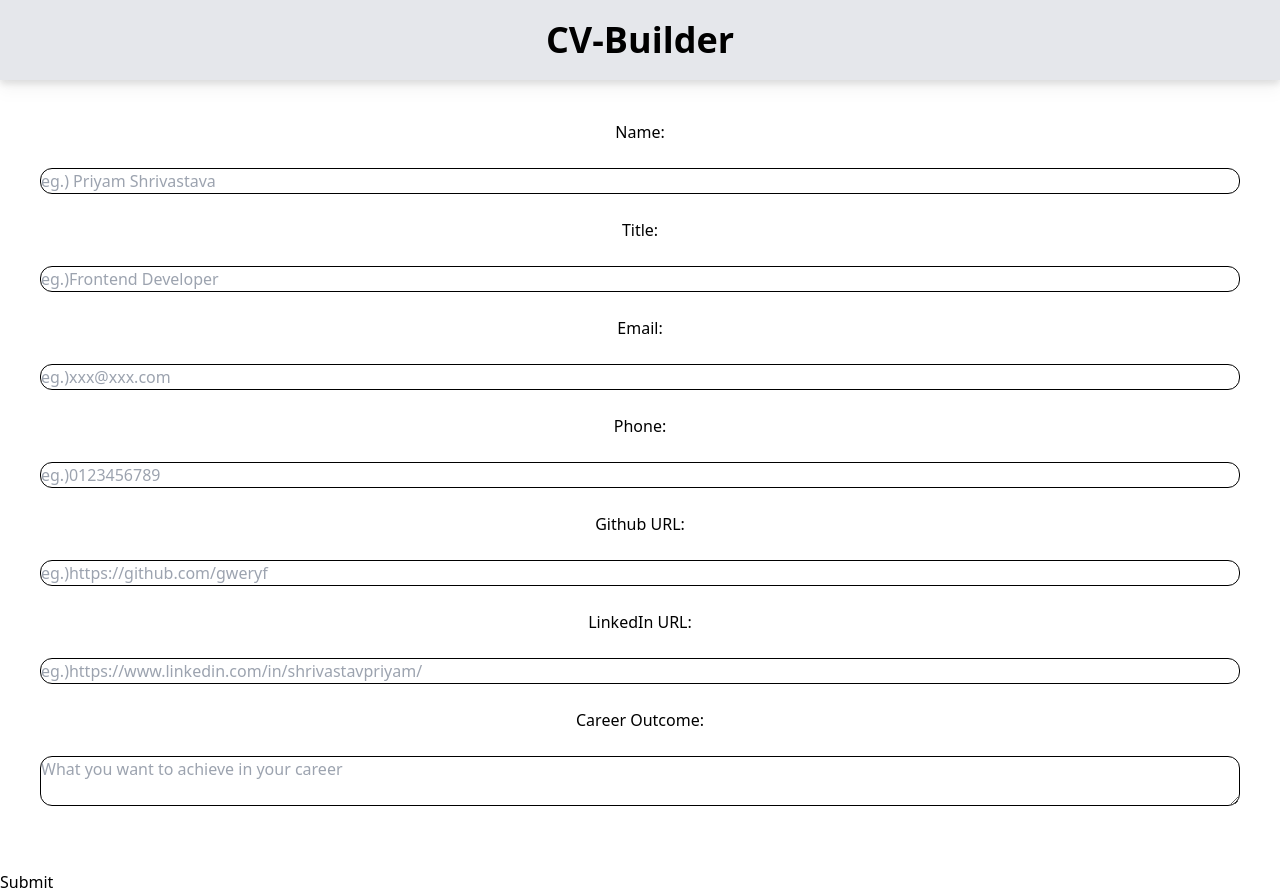
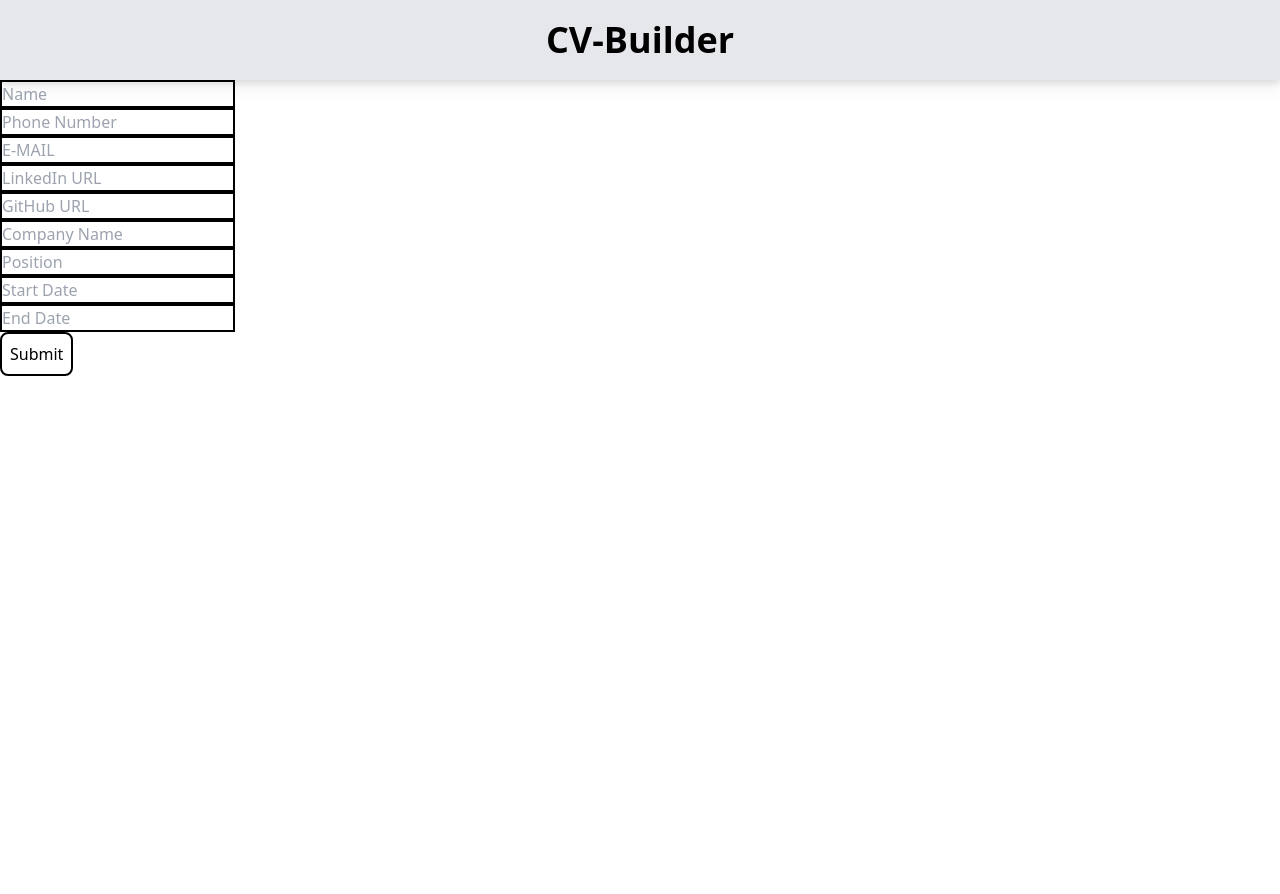
Before and after one commit to gweryf/cv-builder, a React (Vite) app: page / in a window 1280 px wide. After the commit the page ends 800 px from the top, so only its background shows below. Built offline with nearby package versions, Linux system fonts and the light colour scheme.

Commit message:
restructured files

```diff
--- a/src/App.jsx
+++ b/src/App.jsx
@@ -2,7 +2,7 @@ import { useState } from 'react'
 import reactLogo from './assets/react.svg'
 import viteLogo from '/vite.svg'
 import Header from './components/header'
-import Form from './components/form/form'
+import Form from './components/form'
 
 function App() {
   const [count, setCount] = useState(0)
--- /dev/null
+++ b/src/components/form.jsx
@@ -0,0 +1,71 @@
+import React from "react";
+import { useState } from "react";
+
+function Form() {
+    return(
+        <>
+            <input
+                name="name"
+                type="text"
+                placeholder="Name"
+                className=" border-solid border-black border-2"
+            /><br/>
+            <input
+                name="phone"
+                type="number"
+                placeholder="Phone Number"
+                className=" border-solid border-black border-2"
+            /><br/>
+            <input
+                name="email"
+                type="email"
+                placeholder="E-MAIL"
+                className=" border-solid border-black border-2"
+            /><br/>
+            <input
+                name="linkedin"
+                type="text"
+                placeholder="LinkedIn URL"
+                className=" border-solid border-black border-2"
+            /><br/>
+            <input
+                name="github"
+                type="text"
+                placeholder="GitHub URL"
+                className=" border-solid border-black border-2"
+            /><br/>
+            <input
+                name="company-name"
+                type="text"
+                placeholder="Company Name"
+                className=" border-solid border-black border-2"
+            /><br/>
+            <input
+                name="company-position"
+                type="text"
+                placeholder="Position"
+                className=" border-solid border-black border-2"
+            /><br/>
+            <input
+                name="Start Date"
+                type="number"
+                placeholder="Start Date"
+                className=" border-solid border-black border-2"
+            /><br/>
+            <input
+                name="End Date"
+                type="number"
+                placeholder="End Date"
+                className=" border-solid border-black border-2"
+            /><br/>
+            <button
+                type="submit"
+                className=" rounded-lg border-2 border-black border-solid p-2"
+            >
+                Submit
+            </button>
+        </>
+    )
+}
+
+export default Form
--- a/src/components/form/form.jsx
+++ /dev/null
@@ -1,25 +0,0 @@
-import { defaults } from "autoprefixer";
-import React from "react";
-import { useState } from "react";
-import InfoForm from "./infoform";
-
-function Form() {
-
-    const [details, setDetails] = useState([])
-
-    function handleSubmit(event) {
-        event.preventDefault();
-        console.log(details);
-    }
-
-    return(
-        <>
-            <div className=" text-center p-10 flex flex-col">
-                <InfoForm detail={details}/>
-            </div>
-            <button type="submit" onClick={handleSubmit}>Submit</button>
-        </>
-    )
-}
-
-export default Form
--- a/src/components/form/infoform.jsx
+++ /dev/null
@@ -1,80 +0,0 @@
-import { Input } from "postcss";
-import React from "react";
-import { useState } from "react";
-
-function InfoForm() {
-
-
-    function handleChange(event) {
-        setDetails({...details, [event.target.name]: event.target.value})
-    }
-
-    return(
-        <>
-            <label>
-                Name:
-            </label><br/>
-            <input
-                name="name"
-                className=" border border-black rounded-xl"
-                type='text'
-                placeholder='eg.) Priyam Shrivastava'/><br/>
-            <label>
-                Title:
-            </label><br/>
-            <input
-                name="title"
-                type='text'
-                className=" border border-black rounded-xl"
-                placeholder="eg.)Frontend Developer"
-            /><br/>
-            <label>
-                Email:
-            </label><br/>
-            <input
-                name="email"
-                type="email"
-                className=" border border-black rounded-xl"
-                placeholder="eg.)xxx@xxx.com"
-            /><br/>
-            <label>
-                Phone:
-            </label><br/>
-            <input
-                name="phone"
-                type='number'
-                className=" border border-black rounded-xl"
-                placeholder="eg.)0123456789"
-            /><br/>
-            <label>
-                Github URL:
-            </label><br/>
-            <input
-                name="github"
-                type='text'
-                className=" border border-black rounded-xl"
-                placeholder="eg.)https://github.com/gweryf"
-            /><br/>
-            <label>
-                LinkedIn URL:
-            </label><br/>
-            <input
-                name="linkedin"
-                type='text'
-                className=" border border-black rounded-xl"
-                placeholder="eg.)https://www.linkedin.com/in/shrivastavpriyam/"
-            /><br/>
-            <label>
-                Career Outcome:
-            </label><br/>
-            <textarea
-                name="descrp"
-                type='text'
-                className=" border border-black rounded-xl"
-                placeholder="What you want to achieve in your career"
-            /><br/>
-        </>
-    )
-}
-
-export default InfoForm
--- a/src/components/header.jsx
+++ b/src/components/header.jsx
@@ -3,7 +3,7 @@ import { useState } from "react";
 
 function Header(){
     return(
-        <div className=" font-bold text-4xl bg-gray-200 p-5 text-center drop-shadow-lg">
+        <div className=" font-bold text-4xl bg-gray-200 p-5 text-center drop-shadow-lg  ">
             CV-Builder
         </div>
     )
```
Also changed, not shown: src/components/form/eduinfo.jsx (deleted, +0 -8 lines), src/components/form/expinfo.jsx (deleted, +0 -8 lines).
